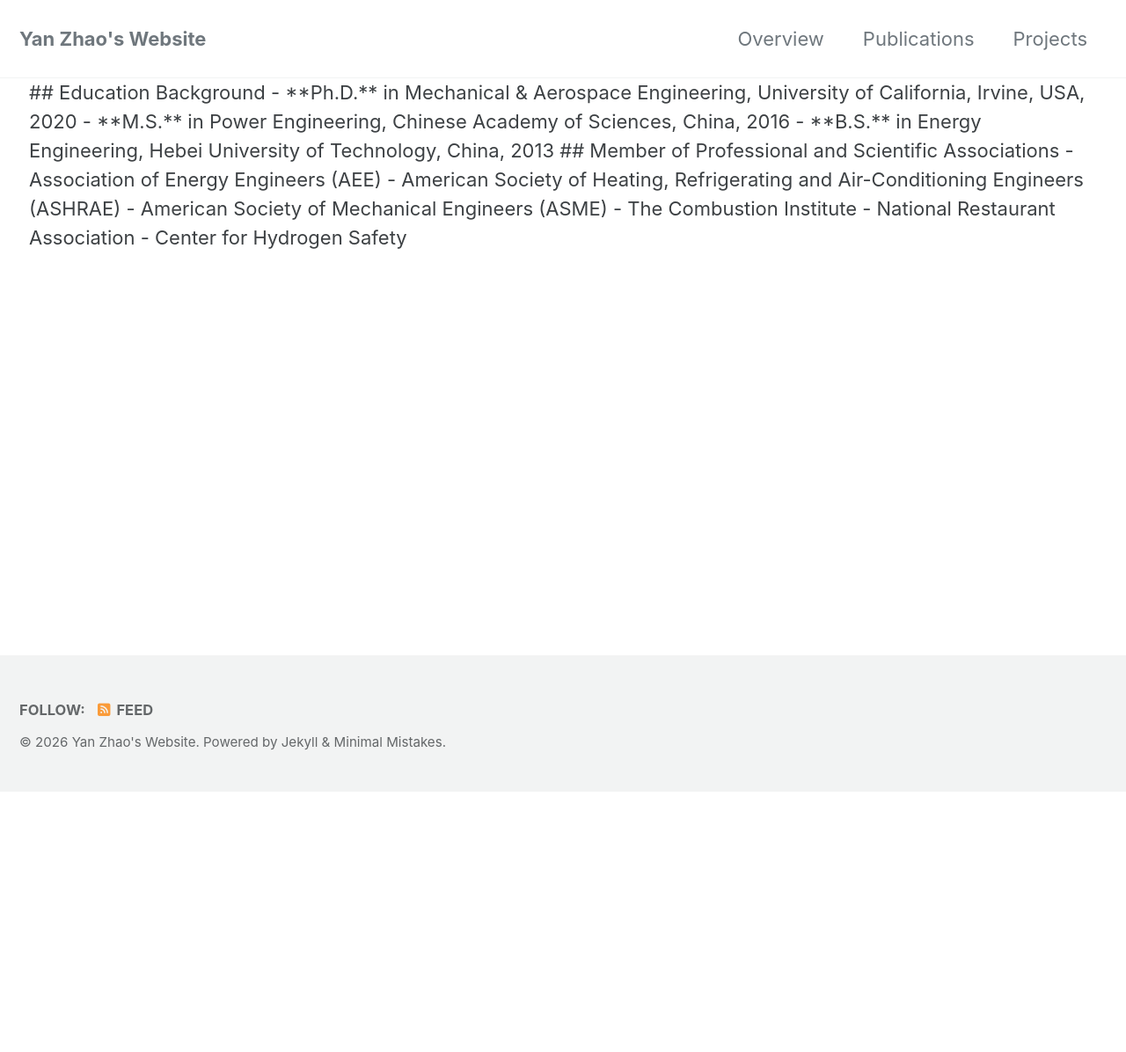
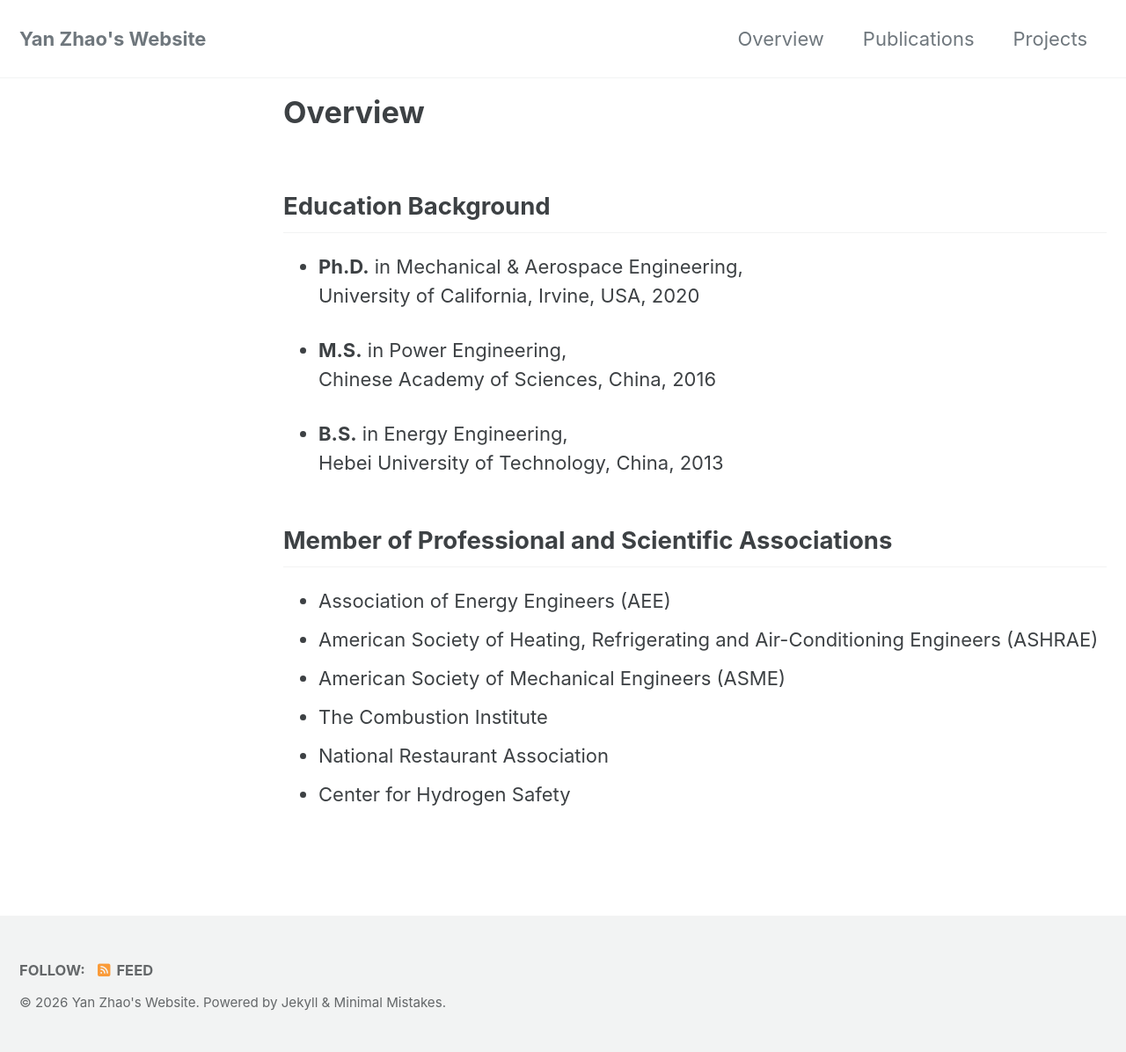
Before and after one commit to yanzhaoenergy/yanzhaoenergy.github.io, a Jekyll site: the page built from overview.md, in a window 1280 px wide. Shown: the whole page at 88% size. Built offline with Jekyll 4.4.1, drawn with Linux system fonts in a browser that asks for light colours; cached includes are drawn as plain includes; our own code applies the rules of GitHub Pages for plain Markdown files; before the commit the page ends 900 px from its top, so only the background shows below that.

Commit message:
Update overview.md

```diff
--- a/overview.md
+++ b/overview.md
@@ -1,9 +1,10 @@
 ---
 title: Overview
 permalink: /overview/
+layout: single
+classes: wide
 ---
 
-<div style="padding-left: 1.5rem; padding-right: 1.5rem;">
 
 ## Education Background
 
@@ -25,5 +26,3 @@ permalink: /overview/
 - The Combustion Institute
 - National Restaurant Association
 - Center for Hydrogen Safety
-
-</div>
```
